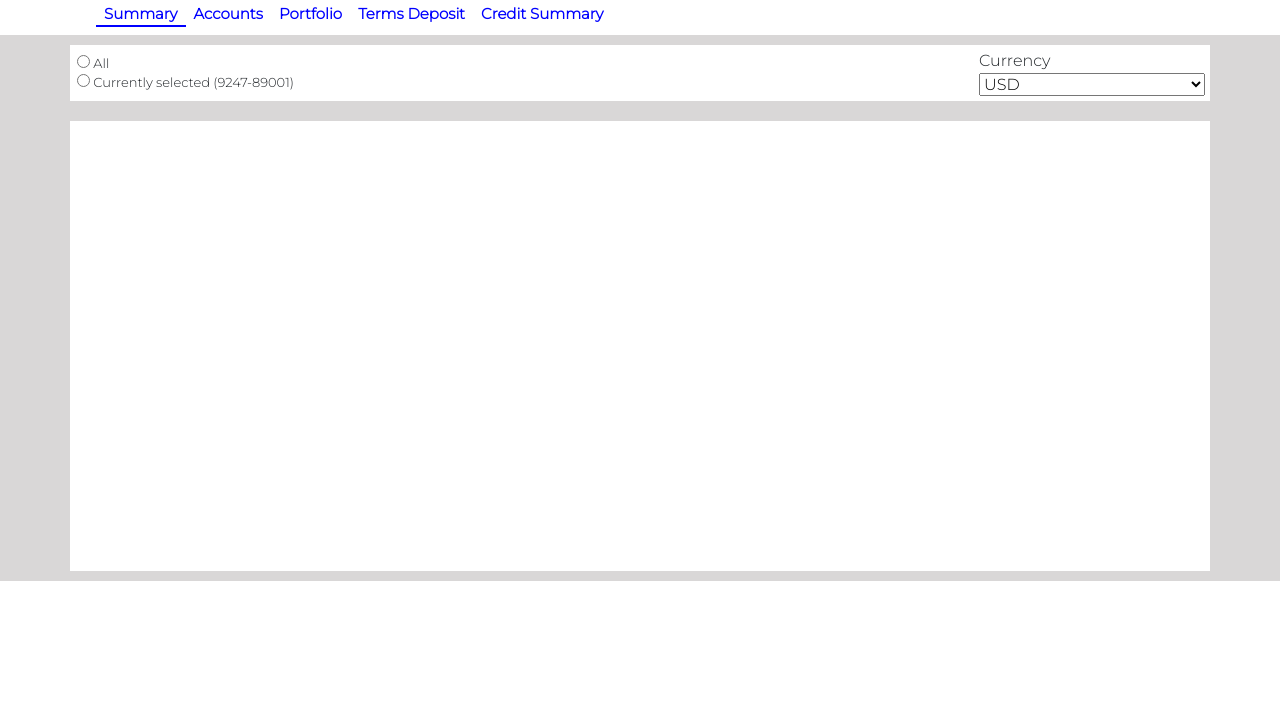
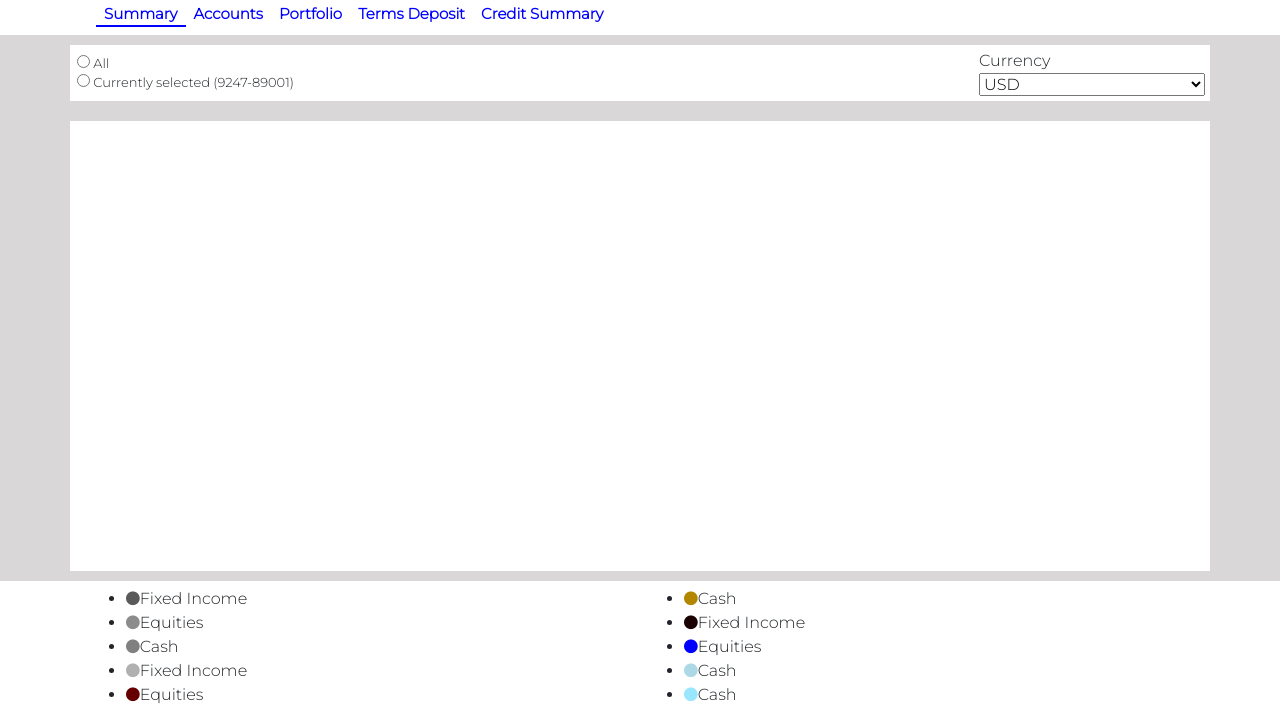
Before and after one commit to utkarshsingh20520/Web-design, a plain HTML site: page index.html in a window 1280 px wide. Shown: the part 146-869 px from the top of the page. Before the commit the page ends 800 px from the top, so only its background shows below. Drawn offline with nearby package versions, Linux system fonts and the light colour scheme; a script that the page names is missing.

Commit message:
Update index.html

```diff
--- a/index.html
+++ b/index.html
@@ -190,16 +190,39 @@
     </div>
 
     <div class="main">
-          <div class="container main2">
+          <div class="container main2 py-5">
               <div>
                 <!--  <canvas id="myChart" width="100" height="100"></canvas> -->
                 <div id="chartContainer" style="height: 370px; width: 100%;"></div>
                </div>
 
-          </div>
+          <div class=" container-fluid my-5 ">
 
-    </div>
+          	<div class="row">
+          		<div class="col-lg-6 col-sm-6 col-xs-6 data">
+          			<ul>
+          				<li><i class="fa fa-circle" style="color: #595959 "></i>Fixed Income</li>
+          				<li><i class="fa fa-circle" style="color: #8c8c8c"></i>Equities</li>
+                        <li><i class="fa fa-circle" style="color: grey"></i>Cash</li>
+          				<li><i class="fa fa-circle" style="color: #B0B0B0"></i>Fixed Income</li>
+          				<li><i class="fa fa-circle" style="color: #660000 "></i>Equities</li>
+          			</ul>
+          		</div>
 
+
+          		<div class="col-lg-6 col-sm-6 col-xs-6 data">
+          			<ul>
+          				<li><i class="fa fa-circle" style="color:#b38600 "></i>Cash</li>
+          				<li><i class="fa fa-circle" style="color: #1a0000"></i>Fixed Income</li>
+                        <li><i class="fa fa-circle" style="color: blue "></i>Equities</li>
+          				<li><i class="fa fa-circle" style="color: lightblue"></i>Cash</li>
+          				<li><i class="fa fa-circle" style="color: #99e6ff"></i>Cash</li>
+
+          			</ul>
+          		</div>
+            </div>
+
+           </div>
     </div>
 
 
```
